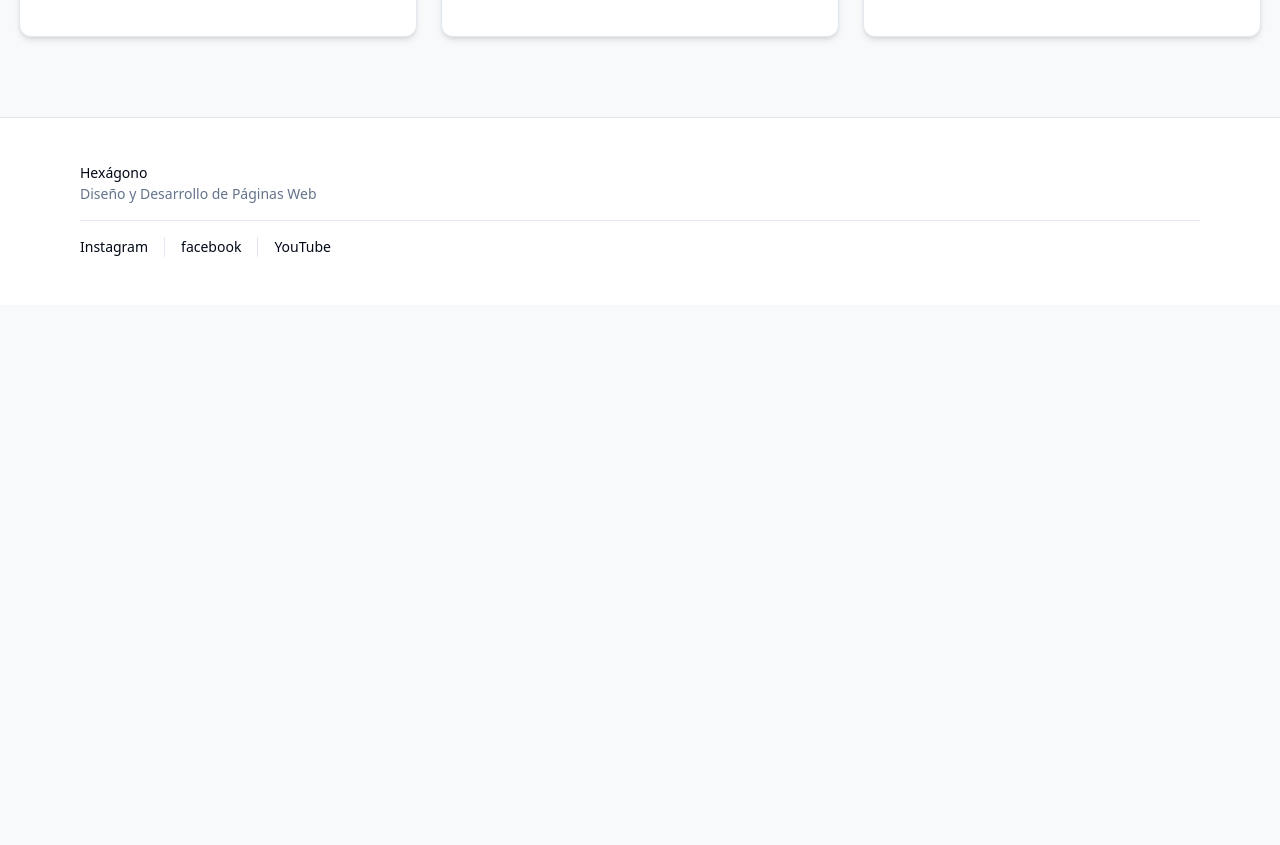
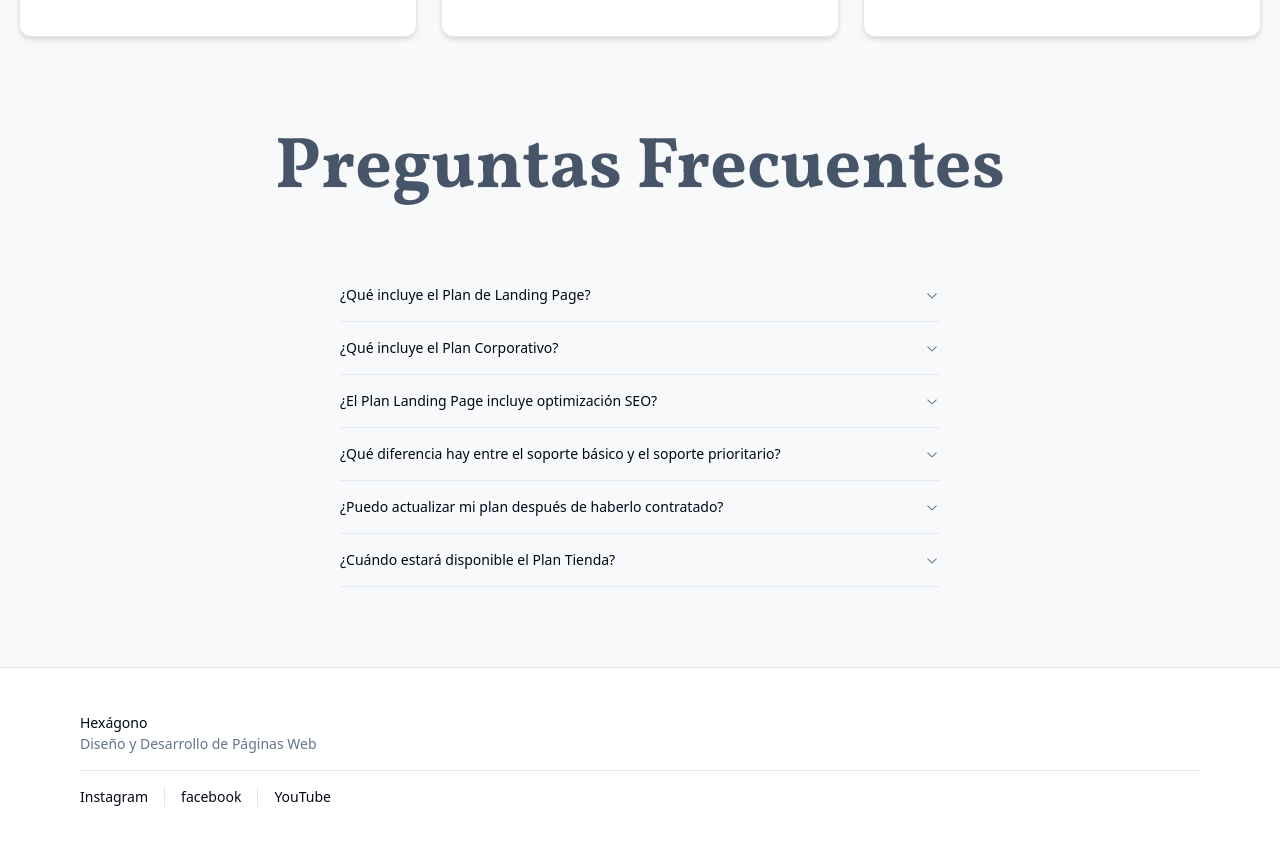
Before and after one commit to GRAMAPHENIA/sitio-oficial-hexagono, a Next.js app: page / in a window 1280 px wide. Shown: the part 3800-4645 px from the top of the page. Before the commit the page ends 4105 px from the top, so only its background shows below. Built offline with nearby package versions, Linux system fonts and the light colour scheme.

Commit message:
add-faq-fixs

```diff
--- a/package.json
+++ b/package.json
@@ -9,6 +9,7 @@
     "lint": "next lint"
   },
   "dependencies": {
+    "@radix-ui/react-accordion": "^1.2.0",
     "@radix-ui/react-avatar": "^1.1.0",
     "@radix-ui/react-icons": "^1.3.0",
     "@radix-ui/react-navigation-menu": "^1.2.0",
--- a/src/app/page.tsx
+++ b/src/app/page.tsx
@@ -4,7 +4,7 @@ import Topbar from "@/components/custom/TopBar";
 import Testimonial from "@/components/custom/testimonials/TestimonialsSection";
 import PricingTable from "@/components/custom/pricing/PricingTable";
 import Portfolio from "@/components/custom/portfolio/Portfolio";
-// import FAQ from "@/components/custom/faq";
+import FAQ from "@/components/custom/faq/FAQ";
 // import ContactForm from "@/components/custom/contact-form";
 // import CTA from "@/components/custom/cta";
 import { Footer } from "@/components/custom/footer";
@@ -19,7 +19,7 @@ export default function Home() {
         <Testimonial />
         <PricingTable />
         <Portfolio />
-        {/* <FAQ /> */}
+        <FAQ />
         {/* <ContactForm /> */}
         {/* <CTA /> */}
       </div>
--- /dev/null
+++ b/src/components/custom/faq/FAQ.tsx
@@ -0,0 +1,23 @@
+import { vollkorn } from "@/styles/fonts";
+import FAQItem from "@/components/custom/faq/FAQItem";
+import { faqItems } from "@/data/faqItems";
+import { Accordion } from "@/components/ui/accordion";
+
+export default function FAQ() {
+  return (
+    <section className="flex flex-col justify-center items-center mt-24">
+      <h2
+        className={`${vollkorn.className} text-4xl lg:text-7xl font-black text-slate-600 dark:text-slate-300`}
+      >
+        Preguntas Frecuentes
+      </h2>
+      <div className="w-[350px] lg:w-[600px] pt-16">
+        <Accordion type="single" collapsible>
+          {faqItems.map((item) => (
+            <FAQItem key={item.value} item={item} />
+          ))}
+        </Accordion>
+      </div>
+    </section>
+  );
+}
--- /dev/null
+++ b/src/components/custom/faq/FAQItem.tsx
@@ -0,0 +1,19 @@
+import {
+  AccordionItem,
+  AccordionTrigger,
+  AccordionContent,
+} from "@/components/ui/accordion";
+import type { FAQItemType } from "@/types/faq";
+
+interface FAQItemProps {
+  item: FAQItemType;
+}
+
+export default function FAQItem({ item }: FAQItemProps) {
+  return (
+    <AccordionItem value={item.value}>
+      <AccordionTrigger>{item.question}</AccordionTrigger>
+      <AccordionContent>{item.answer}</AccordionContent>
+    </AccordionItem>
+  );
+}
--- /dev/null
+++ b/src/components/ui/accordion.tsx
@@ -0,0 +1,57 @@
+"use client"
+
+import * as React from "react"
+import * as AccordionPrimitive from "@radix-ui/react-accordion"
+import { ChevronDownIcon } from "@radix-ui/react-icons"
+
+import { cn } from "@/lib/utils"
+
+const Accordion = AccordionPrimitive.Root
+
+const AccordionItem = React.forwardRef<
+  React.ElementRef<typeof AccordionPrimitive.Item>,
+  React.ComponentPropsWithoutRef<typeof AccordionPrimitive.Item>
+>(({ className, ...props }, ref) => (
+  <AccordionPrimitive.Item
+    ref={ref}
+    className={cn("border-b", className)}
+    {...props}
+  />
+))
+AccordionItem.displayName = "AccordionItem"
+
+const AccordionTrigger = React.forwardRef<
+  React.ElementRef<typeof AccordionPrimitive.Trigger>,
+  React.ComponentPropsWithoutRef<typeof AccordionPrimitive.Trigger>
+>(({ className, children, ...props }, ref) => (
+  <AccordionPrimitive.Header className="flex">
+    <AccordionPrimitive.Trigger
+      ref={ref}
+      className={cn(
+        "flex flex-1 items-center justify-between py-4 text-sm font-medium transition-all hover:underline [&[data-state=open]>svg]:rotate-180",
+        className
+      )}
+      {...props}
+    >
+      {children}
+      <ChevronDownIcon className="h-4 w-4 shrink-0 text-muted-foreground transition-transform duration-200" />
+    </AccordionPrimitive.Trigger>
+  </AccordionPrimitive.Header>
+))
+AccordionTrigger.displayName = AccordionPrimitive.Trigger.displayName
+
+const AccordionContent = React.forwardRef<
+  React.ElementRef<typeof AccordionPrimitive.Content>,
+  React.ComponentPropsWithoutRef<typeof AccordionPrimitive.Content>
+>(({ className, children, ...props }, ref) => (
+  <AccordionPrimitive.Content
+    ref={ref}
+    className="overflow-hidden text-sm data-[state=closed]:animate-accordion-up data-[state=open]:animate-accordion-down"
+    {...props}
+  >
+    <div className={cn("pb-4 pt-0", className)}>{children}</div>
+  </AccordionPrimitive.Content>
+))
+AccordionContent.displayName = AccordionPrimitive.Content.displayName
+
+export { Accordion, AccordionItem, AccordionTrigger, AccordionContent }
--- /dev/null
+++ b/src/data/faqItems.ts
@@ -0,0 +1,35 @@
+// src/data/faqItems.ts
+import type { FAQItemType } from "@/types";
+
+export const faqItems: FAQItemType[] = [
+  {
+    value: "item-1",
+    question: "¿Qué incluye el Plan de Landing Page?",
+    answer: "El Plan de Landing Page incluye el diseño de una página web, con diseño responsive y soporte básico.",
+  },
+  {
+    value: "item-2",
+    question: "¿Qué incluye el Plan Corporativo?",
+    answer: "El Plan Corporativo incluye hasta 5 páginas con diseño personalizado, SEO básico y soporte prioritario.",
+  },
+  {
+    value: "item-3",
+    question: "¿El Plan Landing Page incluye optimización SEO?",
+    answer: "No, el Plan de Landing Page incluye una optimización básica para motores de búsqueda, pero no un SEO avanzado.",
+  },
+  {
+    value: "item-4",
+    question: "¿Qué diferencia hay entre el soporte básico y el soporte prioritario?",
+    answer: "El soporte básico incluye asistencia limitada para resolver problemas comunes del sitio web. El soporte prioritario, incluido en el Plan Corporativo, garantiza tiempos de respuesta más rápidos y mayor cobertura de asistencia.",
+  },
+  {
+    value: "item-5",
+    question: "¿Puedo actualizar mi plan después de haberlo contratado?",
+    answer: "Sí, puedes actualizar tu plan en cualquier momento. Solo tendrás que pagar la diferencia entre tu plan actual y el nuevo plan.",
+  },
+  {
+    value: "item-6",
+    question: "¿Cuándo estará disponible el Plan Tienda?",
+    answer: "El Plan Tienda estará disponible próximamente. Mientras tanto, puedes consultar nuestros otros planes para cubrir tus necesidades actuales.",
+  },
+];
--- /dev/null
+++ b/src/types/faq.ts
@@ -0,0 +1,5 @@
+export interface FAQItemType {
+    value: string;
+    question: string;
+    answer: string;
+  }
--- a/tailwind.config.ts
+++ b/tailwind.config.ts
@@ -55,6 +55,28 @@ const config: Config = {
   			lg: 'var(--radius)',
   			md: 'calc(var(--radius) - 2px)',
   			sm: 'calc(var(--radius) - 4px)'
+  		},
+  		keyframes: {
+  			'accordion-down': {
+  				from: {
+  					height: '0'
+  				},
+  				to: {
+  					height: 'var(--radix-accordion-content-height)'
+  				}
+  			},
+  			'accordion-up': {
+  				from: {
+  					height: 'var(--radix-accordion-content-height)'
+  				},
+  				to: {
+  					height: '0'
+  				}
+  			}
+  		},
+  		animation: {
+  			'accordion-down': 'accordion-down 0.2s ease-out',
+  			'accordion-up': 'accordion-up 0.2s ease-out'
   		}
   	}
   },
```
Also changed, not shown: 1 other file (tests, documents, lock files or other folders).
